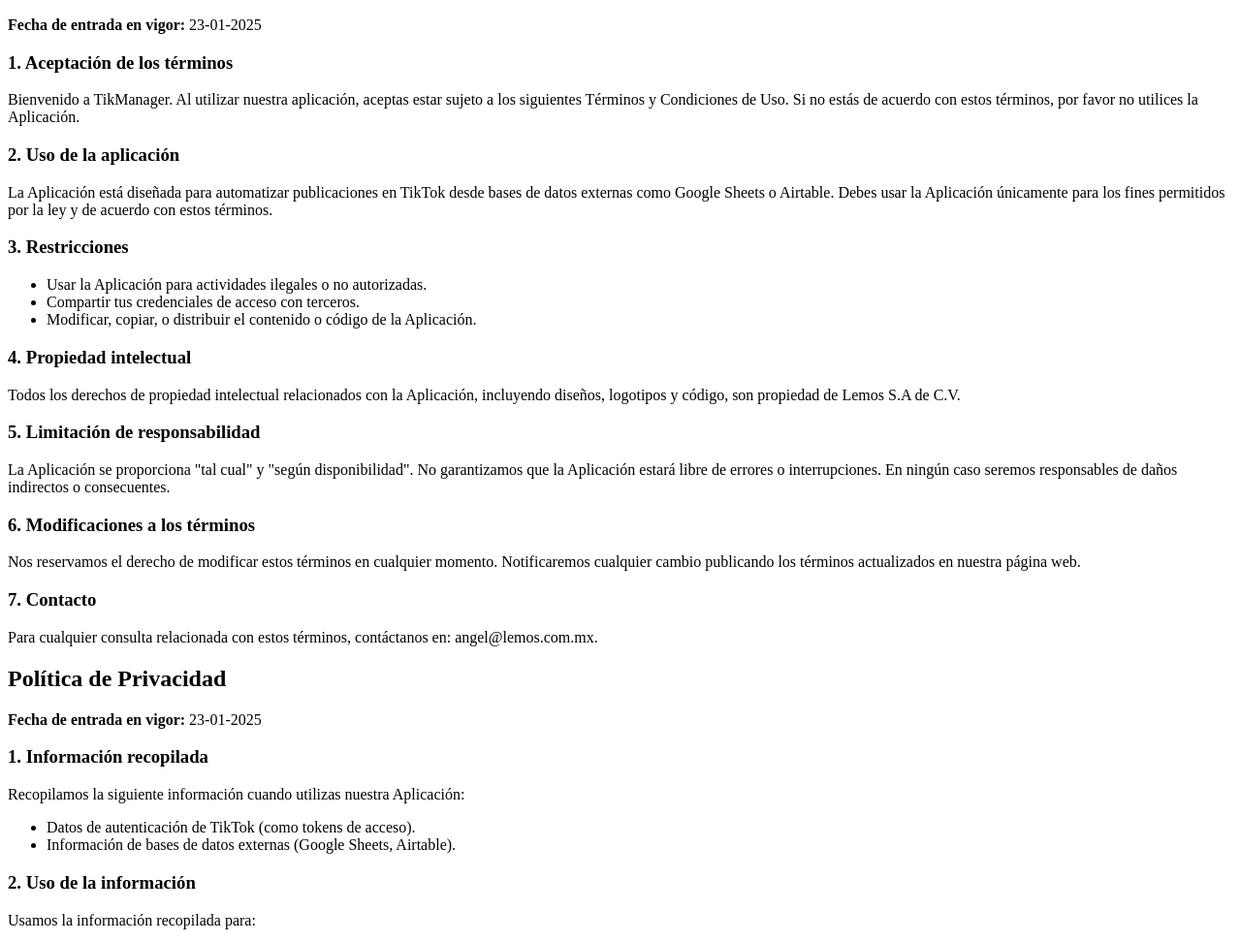
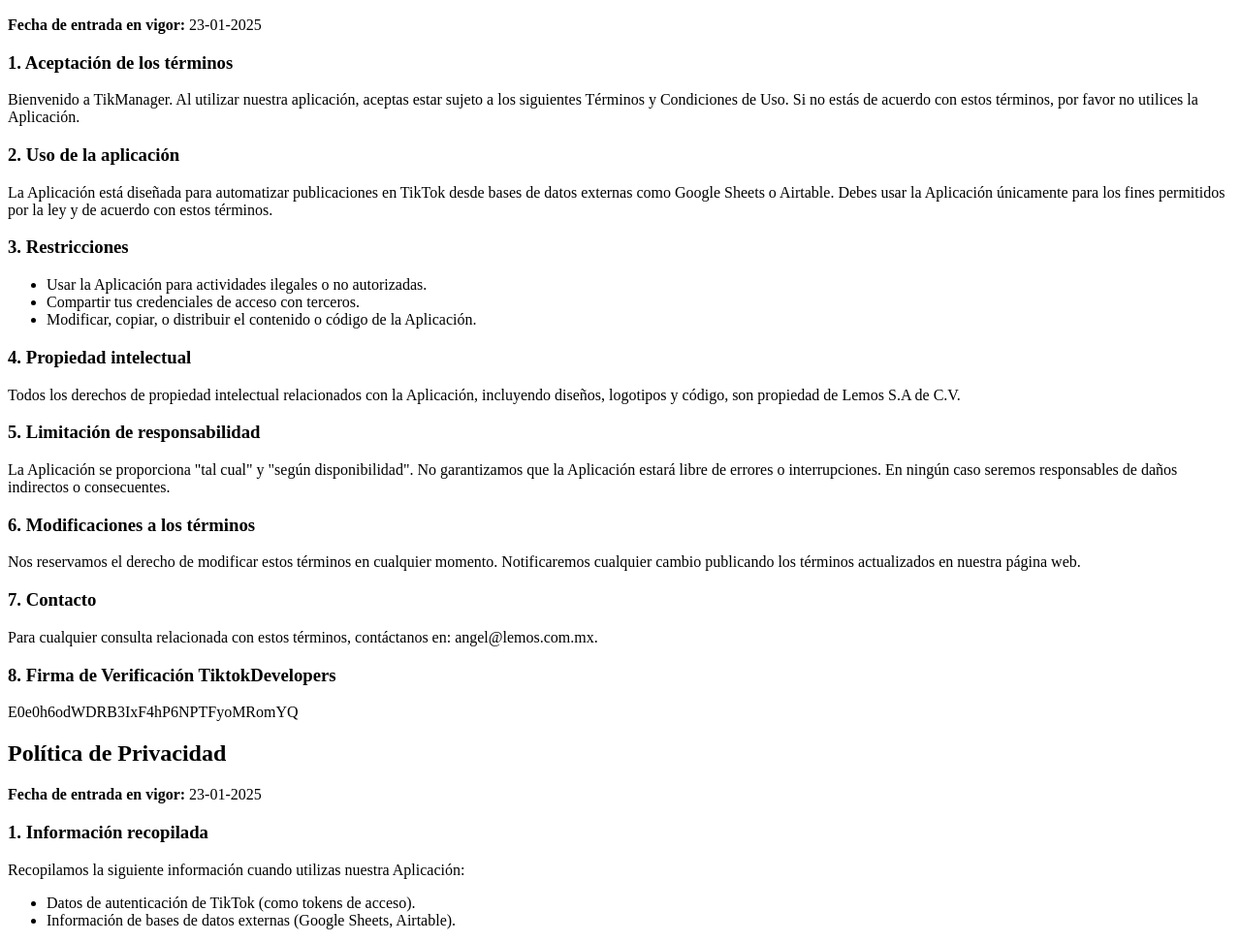
Before and after one commit to Ang-PoH/TikManager, a plain HTML site: page index.html in a window 1280 px wide. Shown: the part 110-1082 px from the top of the page at 97% size. Drawn offline with Linux system fonts and the light colour scheme.

Commit message:
Update index.html

```diff
--- a/index.html
+++ b/index.html
@@ -38,6 +38,9 @@
 
             <h3>7. Contacto</h3>
             <p>Para cualquier consulta relacionada con estos términos, contáctanos en: angel@lemos.com.mx.</p>
+
+            <h3>8. Firma de Verificación TiktokDevelopers</h3>
+            <p>E0e0h6odWDRB3IxF4hP6NPTFyoMRomYQ</p>
         </section>
 
         <section>
```
